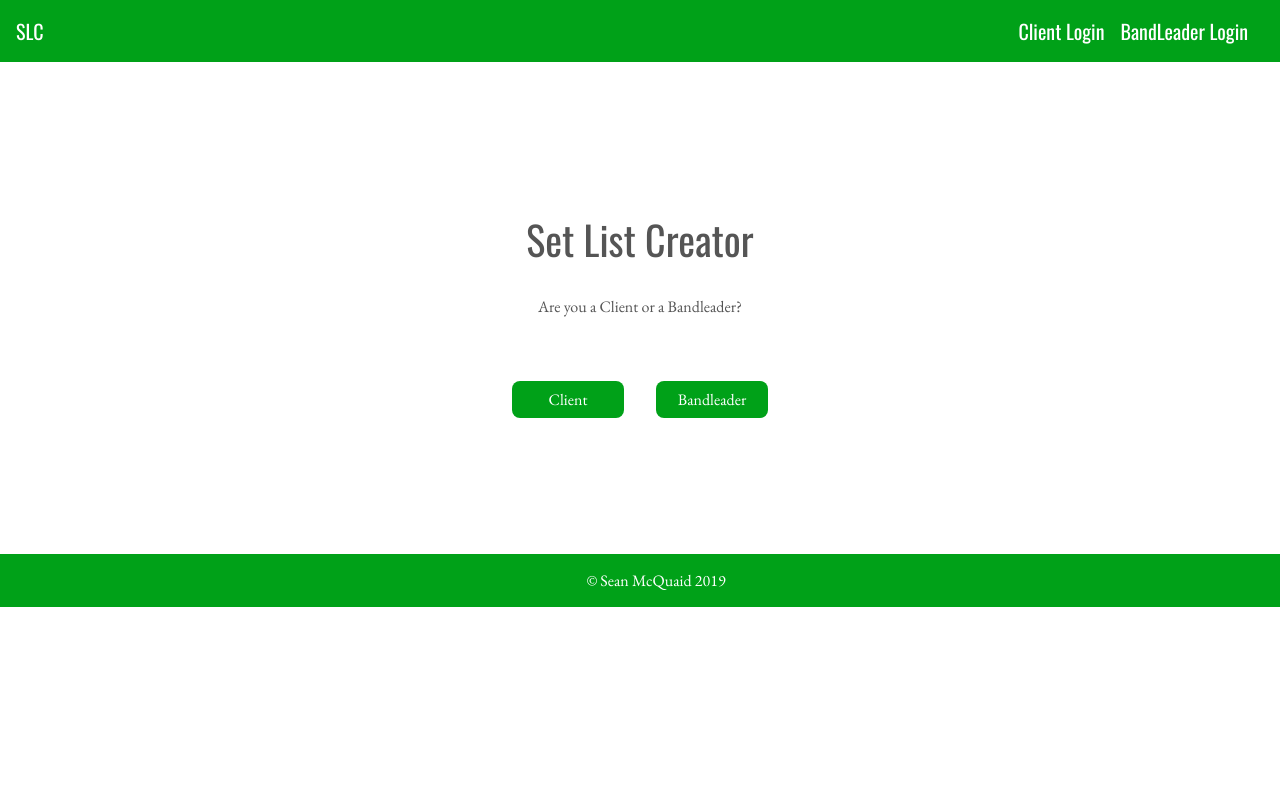
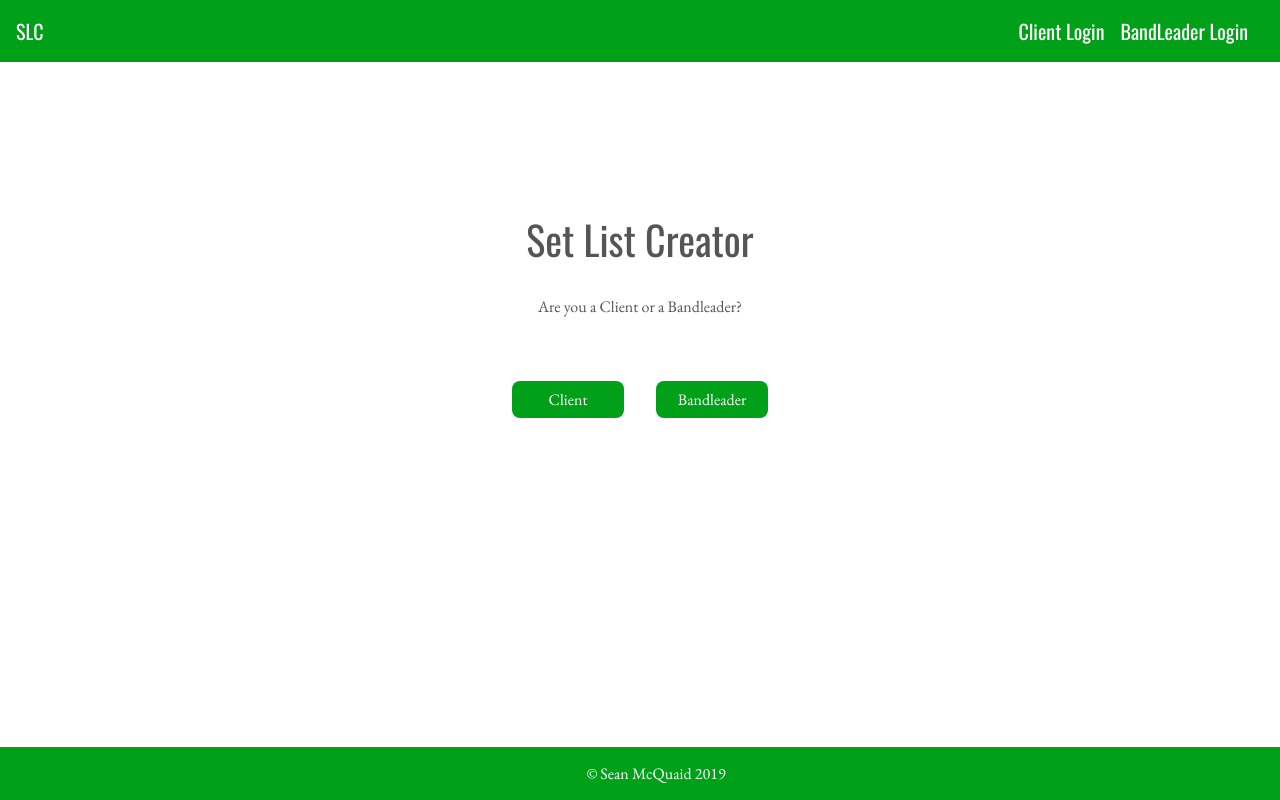
Before and after one commit to seanmcquaid/SetListCreator, a React (Create React App) app in the folder client/: page / in a window 1280 px wide. Shown: the top 800 px of the page. Built offline with nearby package versions, Linux system fonts and the light colour scheme.

Commit message:
fixed footer issue finally

```diff
--- a/client/src/components/Footer/Footer.js
+++ b/client/src/components/Footer/Footer.js
@@ -8,6 +8,6 @@ const Footer = props => {
             <Text>© Sean McQuaid 2019</Text>
         </div>
     )
-}
+};
 
-export default Footer
+export default Footer;
--- a/client/src/components/Footer/Footer.module.css
+++ b/client/src/components/Footer/Footer.module.css
@@ -3,6 +3,8 @@
     padding : 1rem;
     color :#fff;
     background-color :#00a118;
-    width : 100%;
     text-align : center;
+    width: 100%;
+    margin: 0 auto;
+    position: absolute;
 }
--- a/client/src/components/Layout/Layout.module.css
+++ b/client/src/components/Layout/Layout.module.css
@@ -1,4 +1,6 @@
 .mainContentContainer{
     margin-top : 6rem;
     margin-bottom : 6rem;
+    min-height: 100%;
+    height: 100%;
 }
--- a/client/src/index.css
+++ b/client/src/index.css
@@ -1,6 +1,10 @@
-body {
+html {
+    position: relative;
     min-height: 100vh;
     min-width: 100vw;
+}
+
+body {
     margin : 0;
     background-color :#fff;
     color : #555555;
--- a/client/src/routing/ProtectedRoutes/ProtectedRoutes.js
+++ b/client/src/routing/ProtectedRoutes/ProtectedRoutes.js
@@ -25,7 +25,7 @@ const ProtectedRoutes = props => {
             <Route exact path="/clientRegister" component={ClientRegisterPage}/>
             <Route exact path="/bandLeaderLogin" component={BandLeaderLoginPage}/>
             <Route exact path="/bandLeaderRegister" component={BandLeaderRegisterPage}/>
-            <Route exact path="/bandLeaderHome" component={BandLeaderHomePage}/>
+            <Route exact path="/bandLeaderHome" component={protectedBandLeaderRouteCheck(BandLeaderHomePage)}/>
             <Route exact path="/bandLeader/clientList" component={ClientListPage}/>
             <Route exact path="/bandLeader/addSongs" component={protectedBandLeaderRouteCheck(AddSongsPage)}/>
             <Route exact path="/clientHome" component={protectedClientRouteCheck(ClientHomePage)}/>
```
